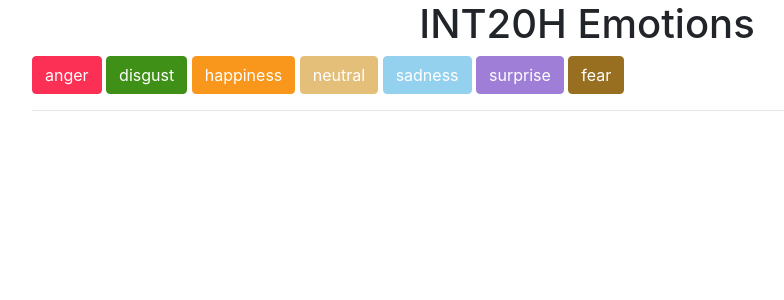
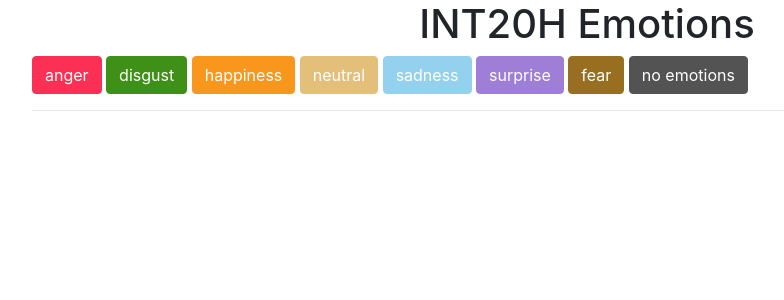
Before and after one commit to not-a-dev0/INT20H_test, a Flask app: template app/templates/content.html in a window 1280 px wide. Shown: the top 300 px of the page, without its empty margins (53-837 px from the left). Run offline with Flask 2, Linux system fonts and the light colour scheme; the template is opened without the code that fills it, so the values that code supplies are empty; some libraries are stand-ins or nearby versions.

Commit message:
Added no emotions filter

```diff
--- a/app/static/style.css
+++ b/app/static/style.css
@@ -6,6 +6,7 @@ body {
     --sadness-color: #94d1ef;
     --surprise-color: #9f7ed7;
     --fear-color: #986f20;
+    --no-emotions-color: #545353;
 
 }
 
@@ -29,6 +30,9 @@ body {
 }
 .fear {
     color: var(--fear-color);
+}
+.no-emotions {
+    color: var(--no-emotions-color);
 }
 
 .btn-anger {
@@ -107,3 +111,14 @@ body {
     background-color: var(--fear-color);
     border-color: var(--fear-color);
 }
+
+.btn-no-emotions {
+    color: var(--no-emotions-color);
+    border-color: var(--no-emotions-color);
+}
+
+.btn-no-emotions:hover, .no-emotions-selected {
+    color: white;
+    background-color: var(--no-emotions-color);
+    border-color: var(--no-emotions-color);
+}
--- a/app/templates/content.html
+++ b/app/templates/content.html
@@ -18,6 +18,8 @@
         <button type="button" class="btn btn-outline-dark btn-surprise surprise-selected" onclick="selectEmotion('surprise')">surprise
         </button>
         <button type="button" class="btn btn-outline-dark btn-fear fear-selected" onclick="selectEmotion('fear')">fear</button>
+        <button type="button" class="btn btn-outline-dark btn-no-emotions no-emotions-selected" onclick="selectEmotion('no-emotions')">no emotions
+        </button>
     </div>
     <hr>
     <div id="photos">
@@ -42,7 +44,7 @@
 </div>
 
 <script>
-    let selectedEmotions = ["happiness", "anger", "disgust", "fear", "sadness", "surprise", "neutral"];
+    let selectedEmotions = ["happiness", "anger", "disgust", "fear", "sadness", "surprise", "neutral", "no-emotions"];
     var photoParent = document.getElementById("photos-column")
 
     let selectEmotion = function (emotion) {
@@ -70,6 +72,9 @@
         //});
         console.log(shouldDisplay);
         var allPhotos = photoParent.children;
+        if(emotion === "no-emotions"){
+            emotion = "NO EMOTIONS";
+        }
         for(var i = 0; i < allPhotos.length; i++){
             var photoCard = allPhotos[i];
             var photoCardText = photoCard.querySelector('.card-text');
```
